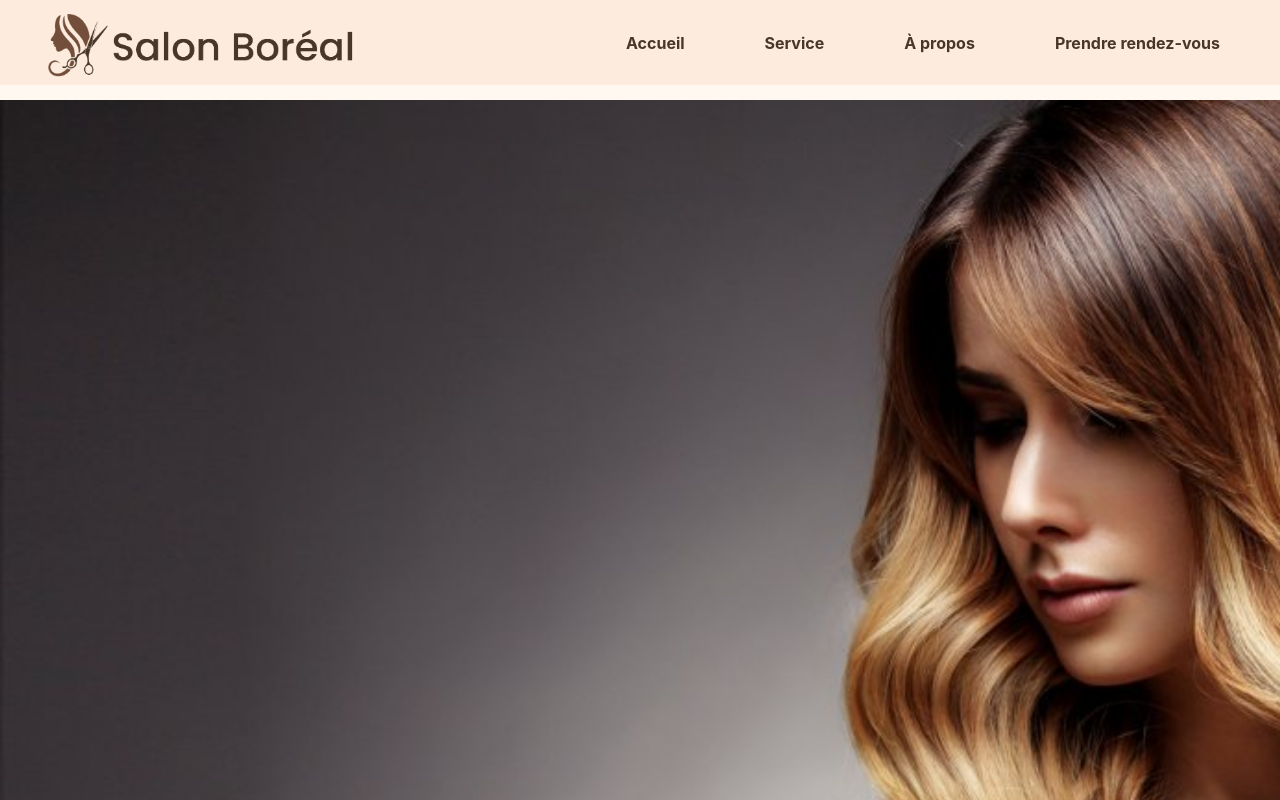
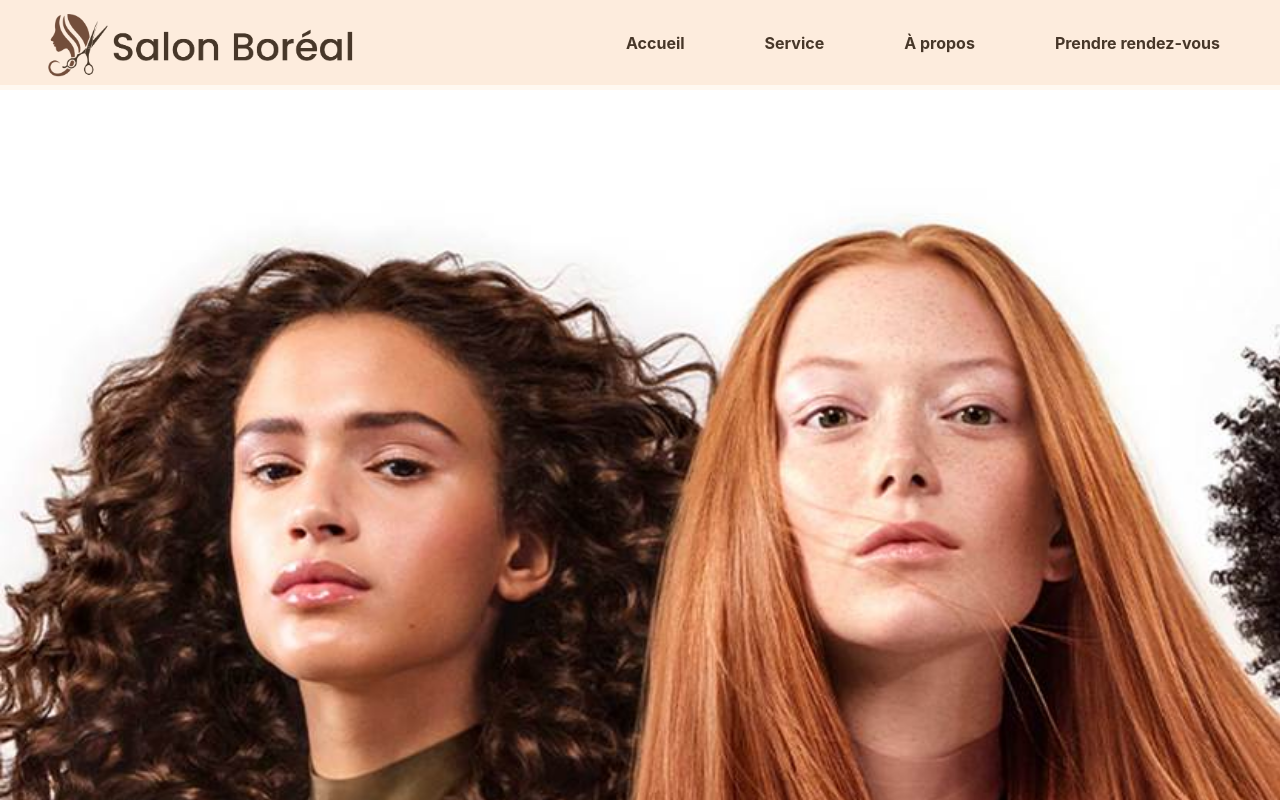
Before and after one commit to RayaneBGit/coupe-express-site-SEG3525, a React (Create React App) app: page / in a window 1280 px wide. Shown: the top 800 px of the page. Built offline with nearby package versions, Linux system fonts and the light colour scheme.

Commit message:
Img accuiel

```diff
--- a/src/pages/Accueil/Accueil.jsx
+++ b/src/pages/Accueil/Accueil.jsx
@@ -5,7 +5,7 @@ export default function Accueil() {
   return (
     <div>
       {/* Section Accueil */}
-      <div className={styles.sectionAcc} style={{ backgroundImage: "url('/img/coloration-cheveux.jpg')"}} id="section1"></div>
+      <div className={styles.sectionAcc} style={{ backgroundImage: "url('/img/lorealnb.jpg')"}} id="section1"></div>
 
       {/* Section Services */}
       <div className={styles.sectionService} id="section2">
--- a/src/pages/Accueil/Accueil.module.css
+++ b/src/pages/Accueil/Accueil.module.css
@@ -10,7 +10,7 @@ h1 {
   color: white;
   font-size: 15px;
   width: 100%;
-  margin-top: 100px;
+  margin-top: 90px;
   height: 130vh;
   overflow: hidden;
   position: relative;
--- a/src/pages/Services.jsx
+++ b/src/pages/Services.jsx
@@ -19,7 +19,7 @@ export default function Services() {
         <div className={`${styles.service} ${styles.reverse}`}>
           <div className={styles.serviceImg}>
             <img
-              src="/img/Rallonges.jpg"
+              src="/img/Couleur.jpeg"
               alt="Coloration et balayage"
             />
           </div>
@@ -34,7 +34,7 @@ export default function Services() {
         <div className={styles.service}>
           <div className={styles.serviceImg}>
             <img
-              src="/img/Couleur.jpeg"
+              src="/img/Rallonges.jpg"
               alt="Rallonges capillaires"
             />
           </div>
```
